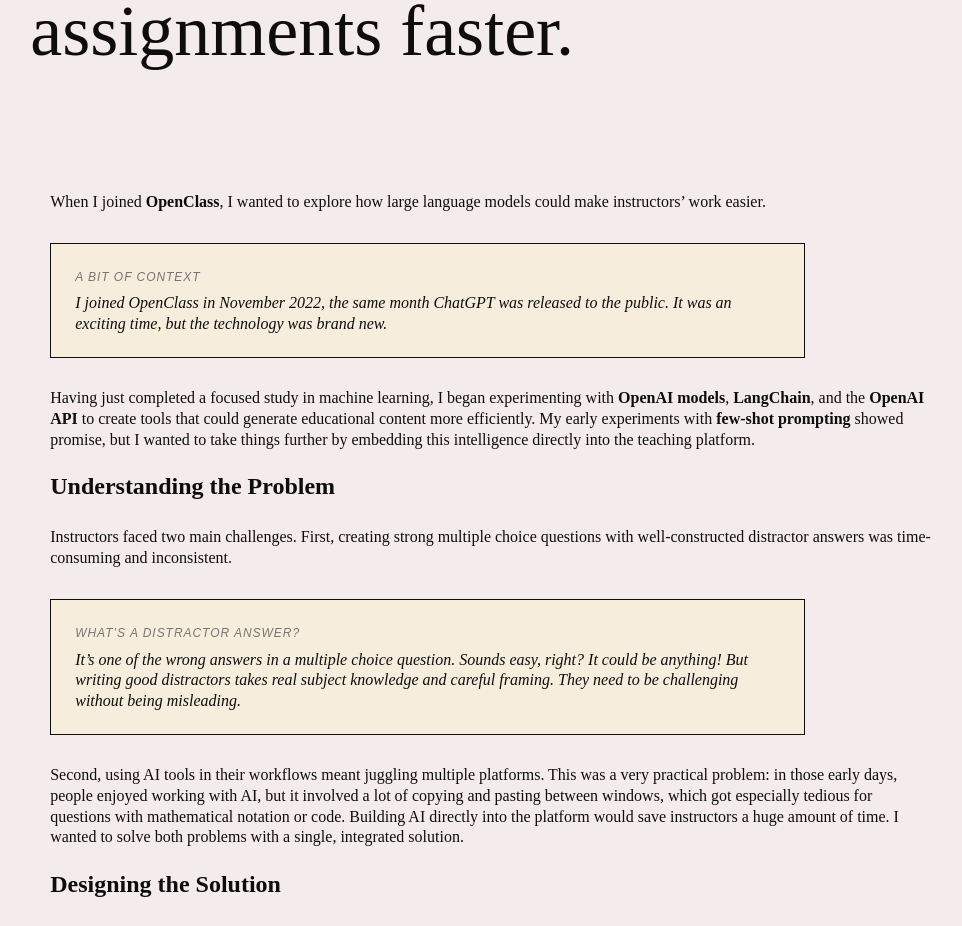
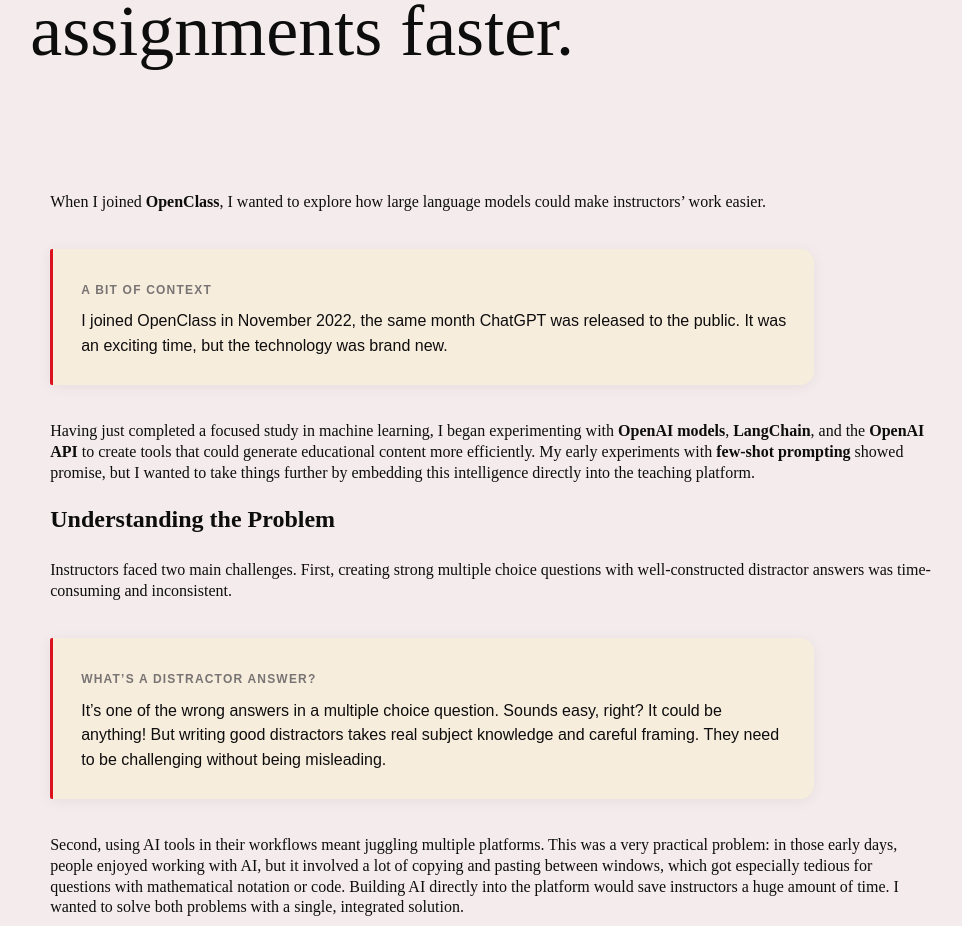
Before and after one commit to laurenmitch/laurenmitch.github.io, a Jekyll site: the page built from project/ai.md, in a window 1280 px wide. Shown: the part 373-1299 px from the top of the page, without its empty margins (149-1111 px from the left). Built offline with Jekyll 4.4.1, drawn with Linux system fonts in a browser that asks for light colours; some web fonts are replaced.

Commit message:
Modernize case study callout/aside boxes: soft left accent, no hard border, sans-serif body text

```diff
--- a/_sass/_project.scss
+++ b/_sass/_project.scss
@@ -124,9 +124,12 @@
 /* ===== Aside boxes (asides / definitions in case studies) ===== */
 .case-study-content .aside {
   background: $beige;
-  border: 1px solid $black;
-  padding: 18px 24px 22px;
-  margin: 30px 0;
+  border: none;
+  border-left: 3px solid $highlight;
+  border-radius: 2px 14px 14px 2px;
+  padding: 22px 28px 26px;
+  margin: 36px 0;
+  box-shadow: 0 2px 14px rgba(0, 0, 0, 0.06);
 
   @include mq($tablet) {
     width: 80%;
@@ -136,13 +139,16 @@
     display: block;
     font-family: $sans-text;
     font-size: $f6;
+    font-weight: 600;
     text-transform: uppercase;
-    letter-spacing: 0.08em;
+    letter-spacing: 0.1em;
     color: $gray-dark;
   }
 
   p {
-    margin-top: 8px;
-    font-style: italic;
+    margin-top: 10px;
+    font-family: $sans-text;
+    font-style: normal;
+    line-height: 1.55;
   }
 }
```
